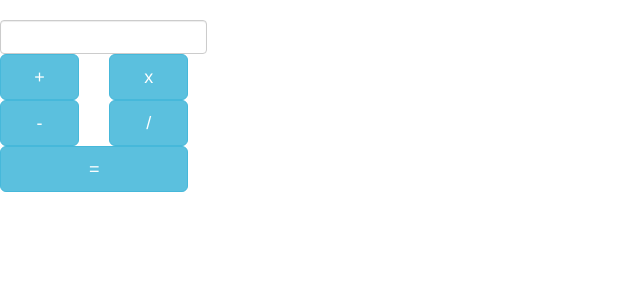
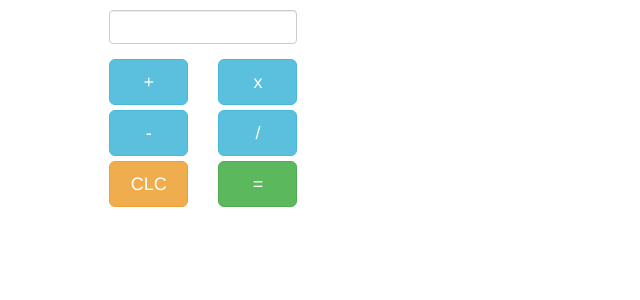
Before and after one commit to xsurfer/calculator, a Django app: page /calc/ in a window 1280 px wide. Shown: the top 300 px of the page, without its empty margins (0-640 px from the left). Run offline with Django 3.2, Linux system fonts and the light colour scheme; some libraries are stand-ins or nearby versions.

Commit message:
Last version

```diff
--- /dev/null
+++ b/calculator/calc/forms.py
@@ -0,0 +1,15 @@
+from django import forms
+
+OPERATIONS = (
+    ('sum', 'sum'),
+    ('min', 'min'),
+    ('mul', 'mul'),
+    ('div', 'div'),
+    ('equ', 'equ'),
+    ('clc', 'clc'),
+)
+
+class CalculatorForm(forms.Form):
+    input = forms.DecimalField(label='', max_digits = 10, decimal_places=3, required=True)
+    op = forms.ChoiceField(choices=OPERATIONS, required=True)
+    step = forms.IntegerField(required=True)
--- a/calculator/calc/templates/index.html
+++ b/calculator/calc/templates/index.html
@@ -24,54 +24,64 @@
 </head>
 <body>
 
-<form role="form" class="form-inline" method="get" action="{% url 'index' %}">
+{% if error %}
+    <div class="row" style="margin-top: 20px;">
+        <div class="col-md-2 col-md-offset-1">
+            <div class="alert alert-danger" role="alert">{{ error }}</div>
+        </div>
+    </div>
+{% endif %}
 
-    <br />
+{{ form.non_field_errors }}
 
-    {% if showVal == True %}
-    Curr = {{ val }}
-    <br />
-    Op = {{ op }}
-    <br />
-    {% endif %}
 
-    {% if showTotal == True %}
-    Total = {{ total }}
-    <br />
-    {% endif %}
+<form role="form" method="post" action="{% url 'index' %}">
+    {% csrf_token %}
 
     <input type="hidden" name="step" value="{{ step }}">
 
-
-    <div class="row">
-        <div class="col-md-2">
+    <!-- INPUT -->
+    <div class="row" style="margin-top: 10px;">
+        <div class="col-md-2 col-md-offset-1">
+            {{ form.input.errors }}
             <div class="form-group">
-                <input id="inputTxt" name="input" type="text" class="form-control" id="input" placeholder="" value="">
+                <input id="inputTxt" name="input" type="number" class="form-control" value="{{ total }}" style="text-align:right;" >
             </div>
         </div>
     </div>
+
+    <!-- PLUS and MULTIPLY-->
     <div class="row">
-        <div class="col-md-1">
+        <div class="col-md-1 col-md-offset-1">
             <button id="plus" name="op" value="sum" type="submit" class="op btn btn-info btn-lg btn-block">+</button>
         </div>
         <div class="col-md-1">
-            <button id="mult" name="op" value="mult"  type="submit" class="op btn btn-info btn-lg btn-block">x</button>
+            <button id="mult" name="op" value="mul"  type="submit" class="op btn btn-info btn-lg btn-block">x</button>
         </div>
     </div>
-    <div class="row">
-        <div class="col-md-1">
-            <button id="minus" name="op" value="minus"  type="submit" class="op btn btn-info btn-lg btn-block">-</button>
+
+    <!-- MINUS and DIVIDE -->
+    <div class="row" style="margin-top: 5px;">
+        <div class="col-md-1 col-md-offset-1">
+            <button id="minus" name="op" value="min"  type="submit" class="op btn btn-info btn-lg btn-block">-</button>
         </div>
         <div class="col-md-1">
             <button id="div" name="op" value="div"  type="submit" class="op btn btn-info btn-lg btn-block">/</button>
         </div>
+    </div>
+
+    <!-- EQUALS -->
+    <div class="row" style="margin-top: 5px;">
+        <div class="col-md-1 col-md-offset-1">
+            <button id="clc" name="op" value="clc"  type="submit" class="op btn btn-warning btn-lg btn-block">CLC</button>
+        </div>
+        <div class="col-md-1 ">
+            <button id="res" name="op" value="equ" type="submit" class="btn btn-success btn-lg btn-block">=</button>
+        </div>
 
     </div>
-    <div class="row">
-        <div class="col-md-2">
-            <button id="res" name="op" value="eq" type="submit" class="btn btn-info btn-lg btn-block">=</button>
-        </div>
-    </div>
+
+
 </form>
 
 <!-- Bootstrap core JavaScript
@@ -83,15 +93,6 @@
 {% bootstrap_javascript %}
 {% block javascript %}
 
-    <script>
-
-        $(document).ready(function() {
-            //initialization
-            var res='';
-            $('#inputTxt').val(res);
-        });
-    </script>
-
 {% endblock %}
 
 </body>
--- a/calculator/calc/views.py
+++ b/calculator/calc/views.py
@@ -1,12 +1,11 @@
 from django.http import HttpResponse
-from django.shortcuts import render
 
 # Create your views here.
 from django.template import RequestContext, loader
 
 # def index(request):
-#     init = request.GET.get('init',True)
-#     print('init: %s' % init)
+# init = request.GET.get('init',True)
+# print('init: %s' % init)
 #
 #     currVal = float( request.GET.get('input',0) )
 #     print('curVal: %s' % currVal)
@@ -34,62 +33,132 @@ from django.template import RequestContext, loader
 #     })
 #     return HttpResponse(template.render(context))
 #
+from forms import CalculatorForm
 
 
-def index(request):
-    step = request.GET.get('step','1')
-    currVal = float( request.GET.get('input',0) )
+def index2(request):
+    step = request.GET.get('step', '1')
+    currVal = float(request.GET.get('input', 0))
     print(currVal)
-    currOp = request.GET.get('op',None)
+    currOp = request.GET.get('op', None)
     print(currOp)
     total = 0
 
     print('step: %s' % step)
-    if step == '1': # non visualizzare nulla
-        showVal=False
-        showTotal=False
+    if step == '1':  # show just the buttons w/o any label
+        showVal = False
+        showTotal = False
         request.session['preVal'] = 0
         step = 2
-    elif step == '2': # visualizzare valore e operazione, in attesa dell'altro valore
-        showVal=True
-        showTotal=False
+    elif step == '2':  # show selected value and op ... waiting for the second value
+        showVal = True
+        showTotal = False
         request.session['preVal'] = currVal
         request.session['op'] = currOp
         step = 3
-    elif step == '3':   # visualizzare valore, operazione e totale temporaneo, in attesa di altro valore
-        showVal=True
-        showTotal=True
-        total = doOp( request.session['op'], float(request.session['preVal']), currVal )
+    elif step == '3':  # show previous value, op and total; if operation not 'equals' then allows user to digit new value
+        showVal = True
+        showTotal = True
+        total = doOp(request.session['op'], float(request.session['preVal']), currVal)
         if currOp == 'eq':
             step = 0
-            showVal=False
-            showTotal=True
+            showVal = False
+            showTotal = True
             print("finished")
         else:
             step = 3
             request.session['preVal'] = total
             request.session['op'] = currOp
 
-
     template = loader.get_template('index.html')
     context = RequestContext(request, {
-        'step' : step,
+        'step': step,
         'showVal': showVal,
-        'val' : currVal,
-        'op' : currOp,
-        'showTotal' : showTotal,
-        'total' : total
+        'val': currVal,
+        'op': currOp,
+        'showTotal': showTotal,
+        'total': total
 
     })
     return HttpResponse(template.render(context))
 
+
+def index(request):
+    total=None
+    step=None
+    error=None
+    form=None
+
+    if request.method == 'POST':
+        # create a form instance and populate it with data from the request:
+        form = CalculatorForm(request.POST)
+        # check whether it's valid:
+        if form.is_valid():
+            step=form.cleaned_data['step']
+            input=float(form.cleaned_data['input'])
+            op= form.cleaned_data['op']
+            step, total, error = validForm(request, step, input, op)
+    else:
+        # initialize variables
+        step, total, error = reset(request)
+
+
+    template = loader.get_template('index.html')
+    context = RequestContext(request, {
+        'form' : form,
+        'error': error,
+        'total': total,
+        'step': step,
+        })
+    return HttpResponse(template.render(context))
+
+
+def validForm(request, step, input, op):
+    error=None
+    if op == 'clc':
+        step, total, error = reset(request)
+    elif op == 'equ':
+        if request.session['op'] and request.session['preVal']:
+            total, error = doOp(request.session['op'], request.session['preVal'], float(input))
+        else:
+            total = input
+        step=1
+    else:
+        if step == 1:      # no total
+            request.session['preVal'] = float(input)
+            request.session['op'] = op
+            total=None
+            step=2
+        elif step == 2:    # there is total
+            total,  error = doOp(request.session['op'], request.session['preVal'], input)
+            request.session['preVal'] = total
+            if op != 'equ':
+                request.session['op'] = op
+            step=2
+    return (step, total, error)
+
+
+def reset(request):
+    error=None
+    total=None
+    step=1
+    request.session['preVal'] = float(0)
+    request.session['op'] = None
+    return (step, total, error)
+
+
+
 def doOp(op, a, b):
+    print("operating...")
     if op == 'sum':
-        return a+b
-    elif op == 'minus':
-        return a-b
-    elif op == 'mult':
-        return a*b
+        return (a + b, None)
+    elif op == 'min':
+        return (a - b, None)
+    elif op == 'mul':
+        return (a * b, None)
     elif op == 'div':
-        return a/b
+        if b==0:
+            print("Division by zero")
+            return (None, 'Division by zero')
+        return (float(a / b), None)
     return 0
```
Also changed, not shown: calculator/db.sqlite3, 1 other file.
